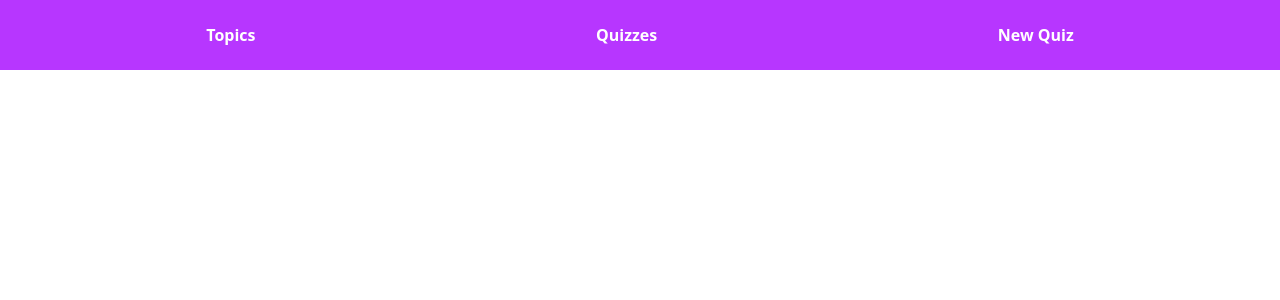
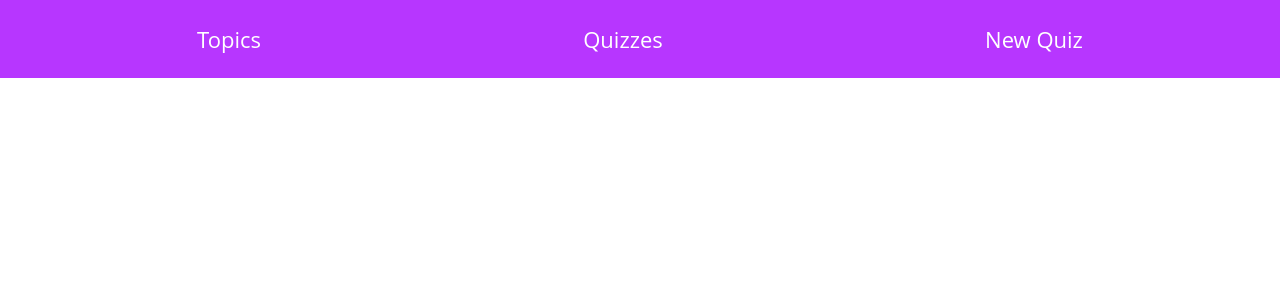
Before and after one commit to HeiPavel/flashcards, a React (Create React App) app: page / in a window 1280 px wide. Shown: the top 300 px of the page. Built offline with nearby package versions, Linux system fonts and the light colour scheme.

Commit message:
Cleaned comments in all modules

```diff
--- a/src/App/App.js
+++ b/src/App/App.js
@@ -19,17 +19,17 @@ export default function App() {
       <nav>
         <ul>
           <li>
-            <NavLink to={ROUTES.topicsRoute()} className="active">
+            <NavLink to={ROUTES.topicsRoute()} className={({isActive}) => isActive ? 'active' : ''}>
               Topics
             </NavLink>
           </li>
           <li>
-            <NavLink to={ROUTES.quizzesRoute()} className="active">
+            <NavLink to={ROUTES.quizzesRoute()} className={({isActive}) => isActive ? 'active' : ''} end>
               Quizzes
             </NavLink>
           </li>
           <li>
-            <NavLink to={ROUTES.newQuizRoute()} className="active">
+            <NavLink to={ROUTES.newQuizRoute()} className={({isActive}) => isActive ? 'active' : ''}>
               New Quiz
             </NavLink>
           </li>
--- a/src/components/NewTopicForm.js
+++ b/src/components/NewTopicForm.js
@@ -12,17 +12,11 @@ export default function NewTopicForm() {
   const [icon, setIcon] = useState("");
   const navigate = useNavigate();
 
-  //console.log('name: ', name);
-  //console.log('icon: ', icon);
-
   const handleSubmit = (e) => {
     e.preventDefault();
     if (name.length === 0) {
       return;
     }
-
-    // dispatch your add topic action here
-    //console.log({id: uuidv4(), name: name, icon: icon});
     dispatch(addTopic({id: uuidv4(), name: name, icon: icon}));
     navigate(ROUTES.topicsRoute());
   };
--- a/src/features/cards/Card.js
+++ b/src/features/cards/Card.js
@@ -3,7 +3,7 @@ import {useSelector} from 'react-redux';
 import {selectCards} from './cardsSlice.js';
 
 export default function Card({ id }) {
-  const cards = useSelector(selectCards); // replace this with a call to your selector to get all the cards in state
+  const cards = useSelector(selectCards);
   const card = cards[id];
   const [flipped, setFlipped] = useState(false);
 
--- a/src/features/topics/Topic.js
+++ b/src/features/topics/Topic.js
@@ -1,11 +1,13 @@
 import React from "react";
-import NewTopicForm from "../../components/NewTopicForm";
+import { useSelector } from "react-redux";
 import { Link, useParams } from "react-router-dom";
 import ROUTES from "../../App/routes";
+import { selectTopics } from "./topicsSlice";
+import { selectQuizzes } from "../quizzes/quizzesSlice";
 
 export default function Topic() {
-  const topics = {}; // replace this with a call to your selector to select all the topics in state
-  const quizzes = {}; // replace this with a call to your selector to select all the quizzes in state
+  const topics = useSelector(selectTopics);
+  const quizzes = useSelector(selectQuizzes);
   let { topicId } = useParams();
   const topic = topics[topicId];
   const quizzesForTopic = topic.quizIds.map((quizId) => quizzes[quizId]);
--- a/src/features/topics/Topics.js
+++ b/src/features/topics/Topics.js
@@ -1,13 +1,11 @@
 import React from "react";
 import {useSelector} from 'react-redux';
-import NewTopicForm from "../../components/NewTopicForm";
 import { Link } from "react-router-dom";
 import ROUTES from "../../App/routes";
 import {selectTopics} from './topicsSlice.js';
 
 export default function Topics() {
-  const topics = useSelector(selectTopics); // replace this with a call to your selector to select all the topics in state
-  //console.log(topics);
+  const topics = useSelector(selectTopics);
 
   return (
     <section className="center">
--- a/src/index.css
+++ b/src/index.css
@@ -29,12 +29,16 @@ nav ul li {
 
 nav a {
   color: white;
-  font-size: 16px;
+  font-size: 22px;
   text-decoration: none;
 }
 
-nav a.active {
-  font-weight: bold;
+nav .active {
+  color: rgb(245, 201, 9);
+  text-shadow: 1px 1px 1px rgb(245, 201, 9),
+    1px 2px 1px rgb(245, 201, 9),
+    1px 3px 1px rgb(7, 7, 7, 0.4),
+    1px 4px 2px rgb(7, 7, 7, 0.4);
 }
 
 h1 {
```
Also changed, not shown: src/components/NewQuizForm.js (+2 -6 lines), 1 other file (tests, documents, lock files or other folders).
